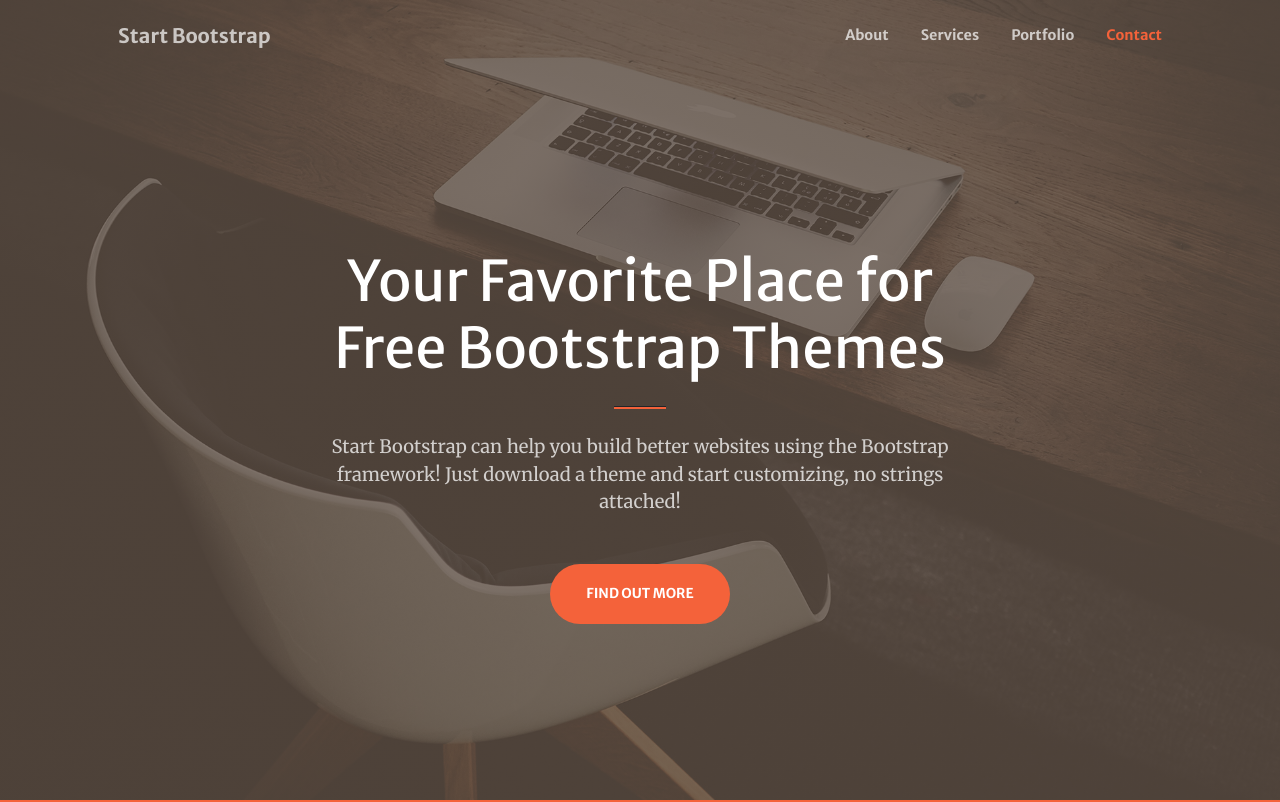
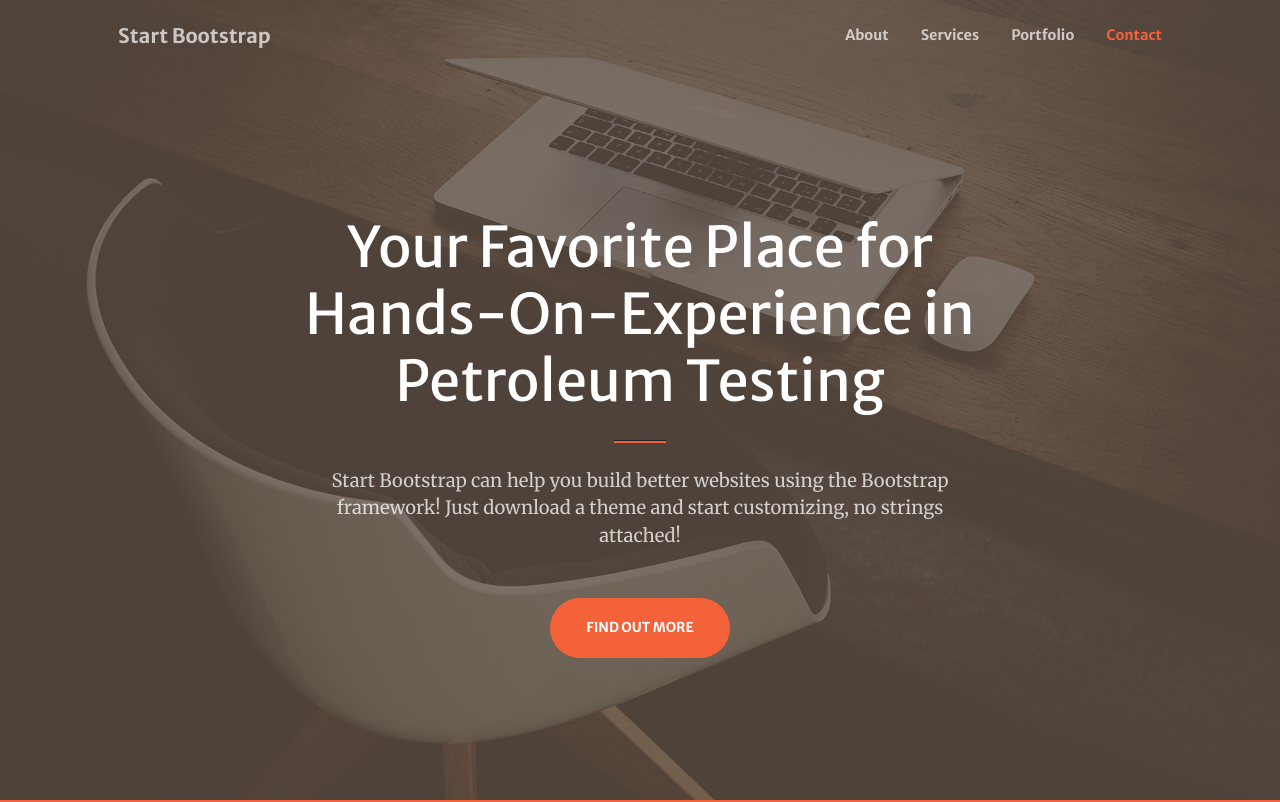
Before and after one commit to IbkWilliams1/practice-two, a plain HTML site: page index.html in a window 1280 px wide. Shown: the top 802 px of the page. Drawn offline with nearby package versions, Linux system fonts and the light colour scheme; some packages are replaced by stand-ins of ours; a script that the page names is missing.

Commit message:
index page updated

```diff
--- a/index.html
+++ b/index.html
@@ -39,7 +39,7 @@
             <div class="container px-4 px-lg-5 h-100">
                 <div class="row gx-4 gx-lg-5 h-100 align-items-center justify-content-center text-center">
                     <div class="col-lg-8 align-self-end">
-                        <h1 class="text-white font-weight-bold">Your Favorite Place for Free Bootstrap Themes</h1>
+                        <h1 class="text-white font-weight-bold">Your Favorite Place for Hands-On-Experience in Petroleum Testing</h1>
                         <hr class="divider" />
                     </div>
                     <div class="col-lg-8 align-self-baseline">
```
